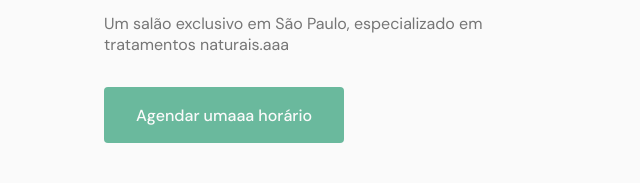
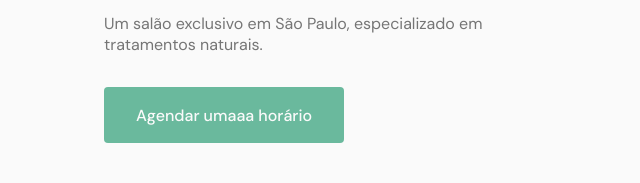
Before and after one commit to Daviziih/DiscoverSite, a plain HTML site: page index.html in a window 1280 px wide. Shown: the part 328-511 px from the top of the page, 0-640 px from the left. Drawn offline with nearby package versions, Linux system fonts and the light colour scheme; files whose address does not match are found by name.

Commit message:
Update index.html

```diff
--- a/index.html
+++ b/index.html
@@ -53,7 +53,7 @@
             <h2 class="title">Saúde natural para os saaaaeus cabelos</h2>
             <p>
               Um salão exclusivo em São Paulo, especializado em tratamentos
-              naturais.aaa
+              naturais.
             </p>
             <a class="buttom" href="#contact">Agendar umaaa horário</a>
           </div>
```
